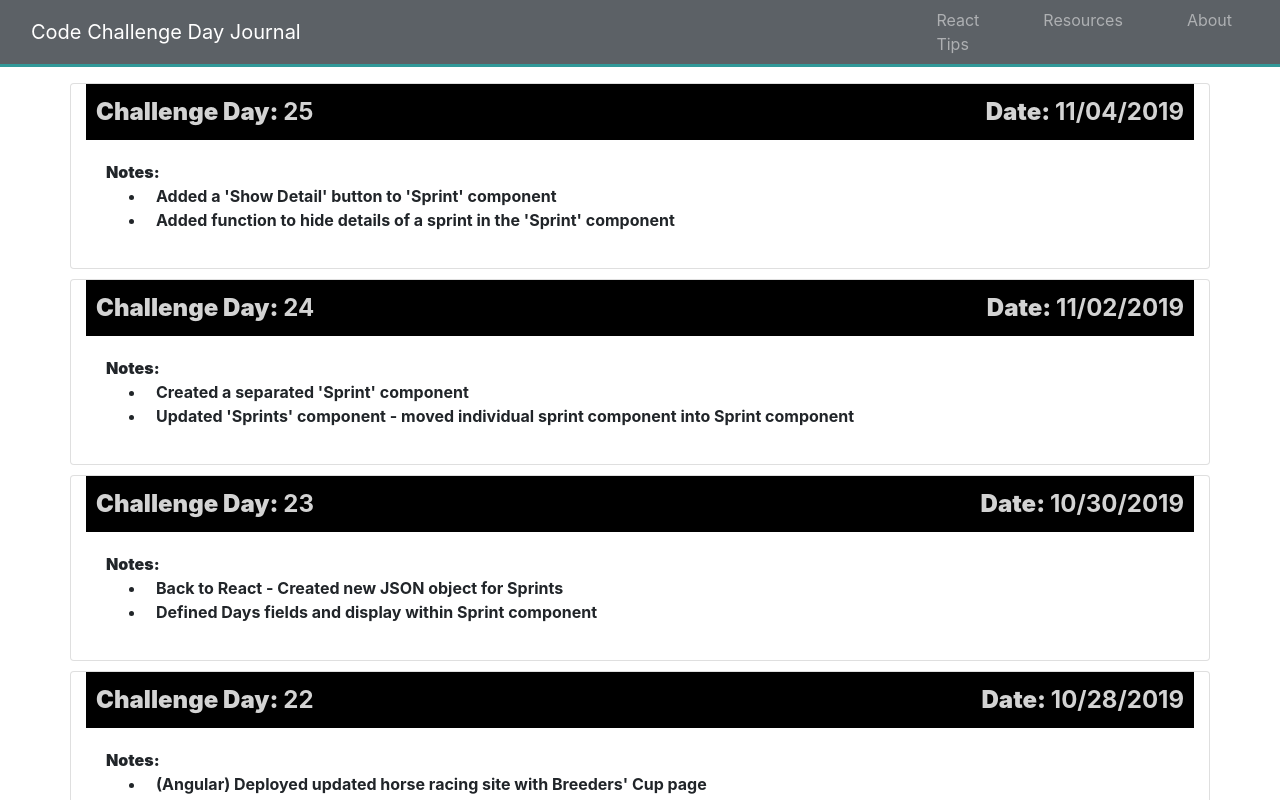
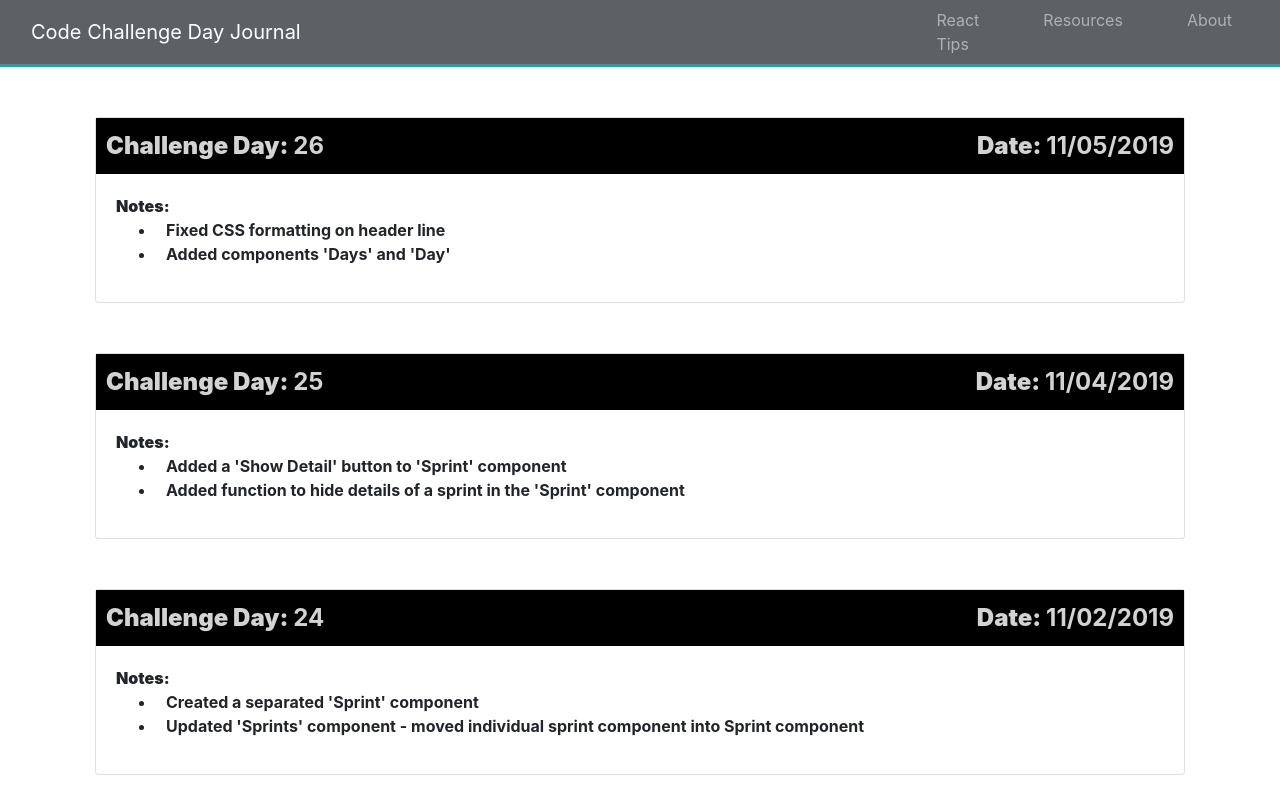
Before and after one commit to leseanbruneau/react-code-challenge-journal, a React (Create React App) app: page / in a window 1280 px wide. Shown: the top 800 px of the page. Built offline with nearby package versions, Linux system fonts and the light colour scheme.

Commit message:
Day 25 or whatever

```diff
--- a/src/App.css
+++ b/src/App.css
@@ -34,7 +34,7 @@
   align-items: left;
   justify-content: left;
   border: 2px solid black;
-  margin: 10px 50px 10px 50px;
+  margin: 50px 10px 50px 10px;
   font-weight: bold;
 }
 
--- a/src/components/About.js
+++ b/src/components/About.js
@@ -13,6 +13,11 @@ export default function About() {
                 <p>
                     This site is a simple React application to journal steps building a larger React
                     application.  This site loads all data at startup using React's Context API.
+                </p>
+                <p>
+                  The new application with Agile format will start out using React's Context API, and then migrate over
+                  to a server database (either Firebase or MongoDB) using Axios npm package.  The new site with updates
+                  will be published here: <a className="pl-3" href="https://ustleseanbruneau.github.io/" target="_blank">https://ustleseanbruneau.github.io/</a>
                 </p>
                 <p>
                     The larger React application I am building will have a backend database, buttons and
--- a/src/components/Days.js
+++ b/src/components/Days.js
@@ -18,14 +18,15 @@ export default class Days extends Component {
                     return (
                         <React.Fragment>
                             {days.map(day => (
-                                <div className="container card" key={day.id}>
+                                <div className="container" key={day.id}>
+                                  <div className="card">
                                     <div className="cardheader">
                                         <span><strong>Challenge Day: </strong> {day.challengeDay}</span>
                                         <span style={{ float: 'right' }}>
                                             <strong>Date: </strong>
                                             {day.date.substring(4, 6)}/
-                                    {day.date.substring(6, 8)}/
-                                    {day.date.substring(0, 4)}
+                                            {day.date.substring(6, 8)}/
+                                            {day.date.substring(0, 4)}
                                         </span>
                                     </div>
                                     <div className='cardbody'>
@@ -39,6 +40,7 @@ export default class Days extends Component {
                                             ))}
                                         </ul>
                                     </div>
+                                  </div>
                                 </div>
                         ))}
                         </React.Fragment>
--- a/src/context.js
+++ b/src/context.js
@@ -236,8 +236,18 @@ export class Provider extends Component {
               "Added function to hide details of a sprint in the 'Sprint' component"
 
           ]
-      }
-  ]
+      },
+      {
+        "id": 26,
+        "challengeDay": 26,
+        "date": "20191105",
+        "dayNotes": [
+            "Fixed CSS formatting on header line",
+            "Added components 'Days' and 'Day'"
+
+        ]
+    }
+]
     }
 
     render() {
```
